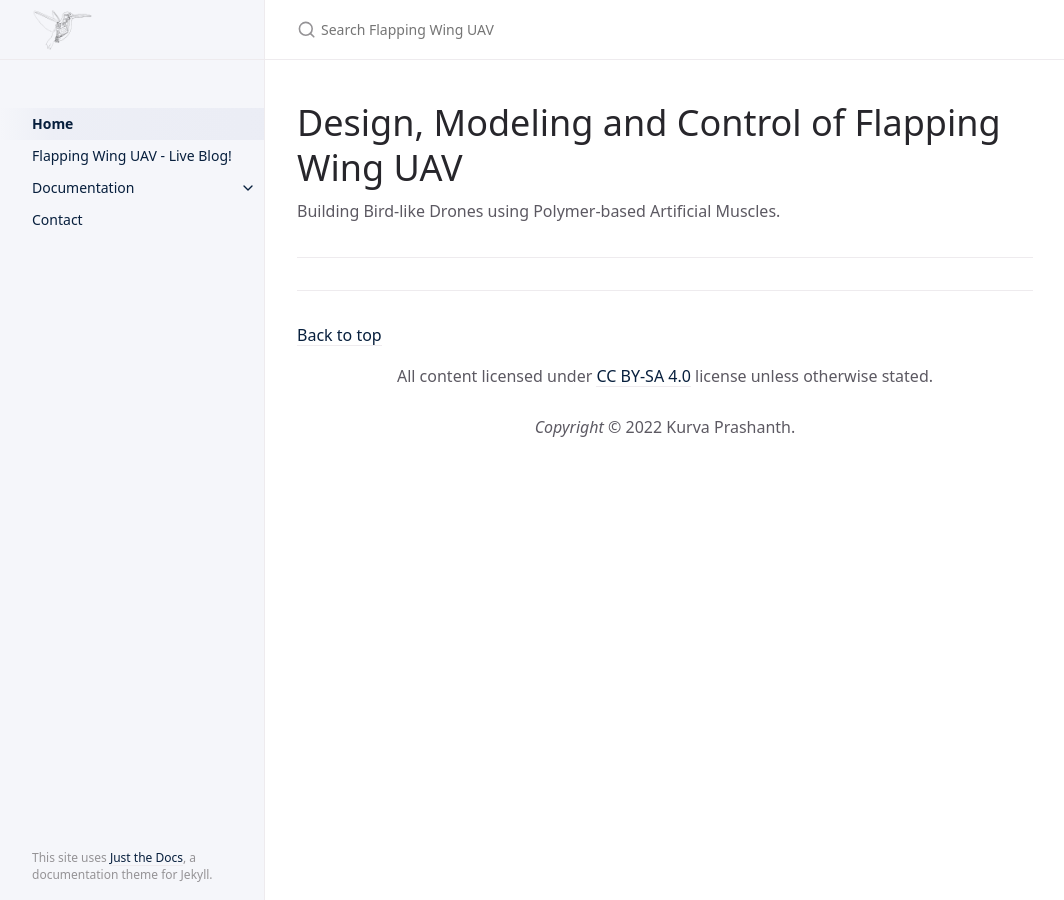
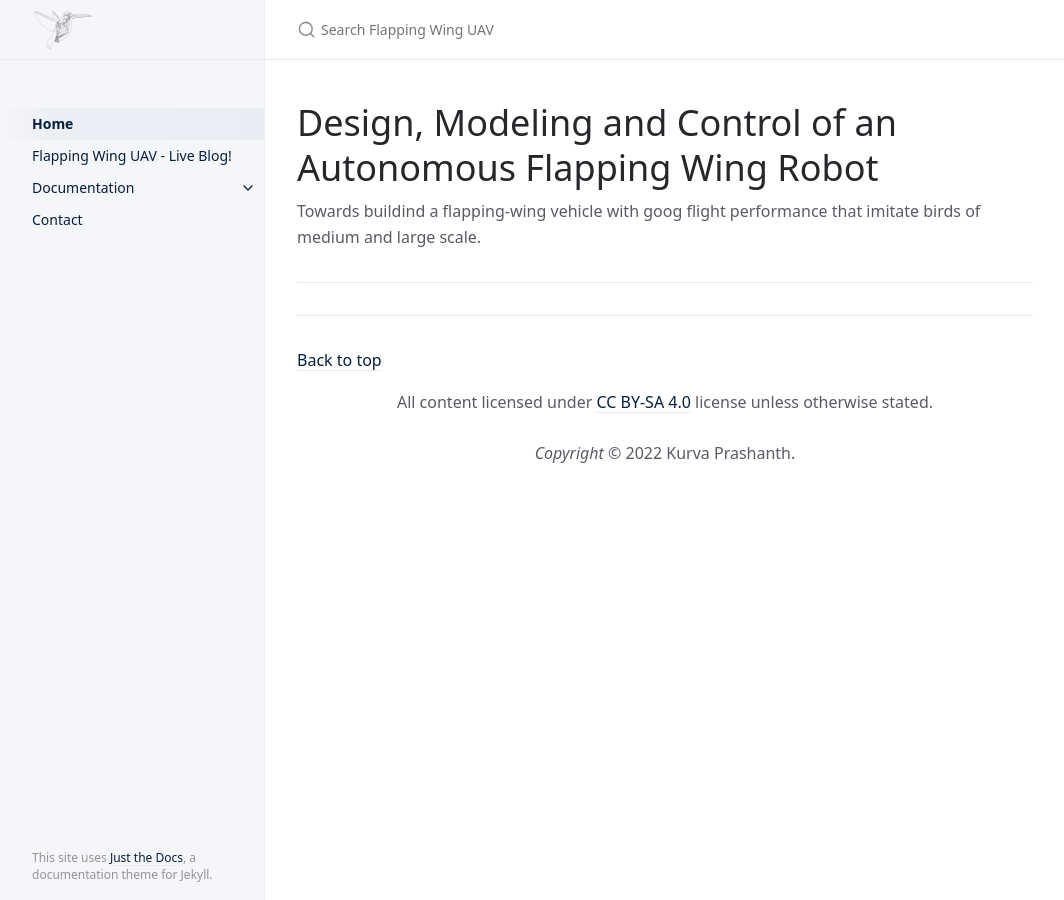
Before and after one commit to krvprashanth/flaping-wing-uav, a Jekyll site: the page built from index.md, in a window 1280 px wide. Shown: the whole page, without its empty margins (107-1171 px from the left). Built offline with Jekyll 4.4.1, drawn with Linux system fonts in a browser that asks for light colours.

Commit message:
correction

```diff
--- a/index.md
+++ b/index.md
@@ -3,7 +3,7 @@ layout: default
 title: Home
 nav_order: 1
 ---
-# **Design, Modeling and Control of Flapping Wing UAV**
-Building Bird-like Drones using Polymer-based Artificial Muscles.
+# **Design, Modeling and Control of an Autonomous Flapping Wing Robot**
+Towards buildind a flapping-wing vehicle with goog flight performance that imitate birds of medium and large scale.
 
 ---
```
Also changed, not shown: docs/documentation/the-summary.md (+1 -1 lines).
